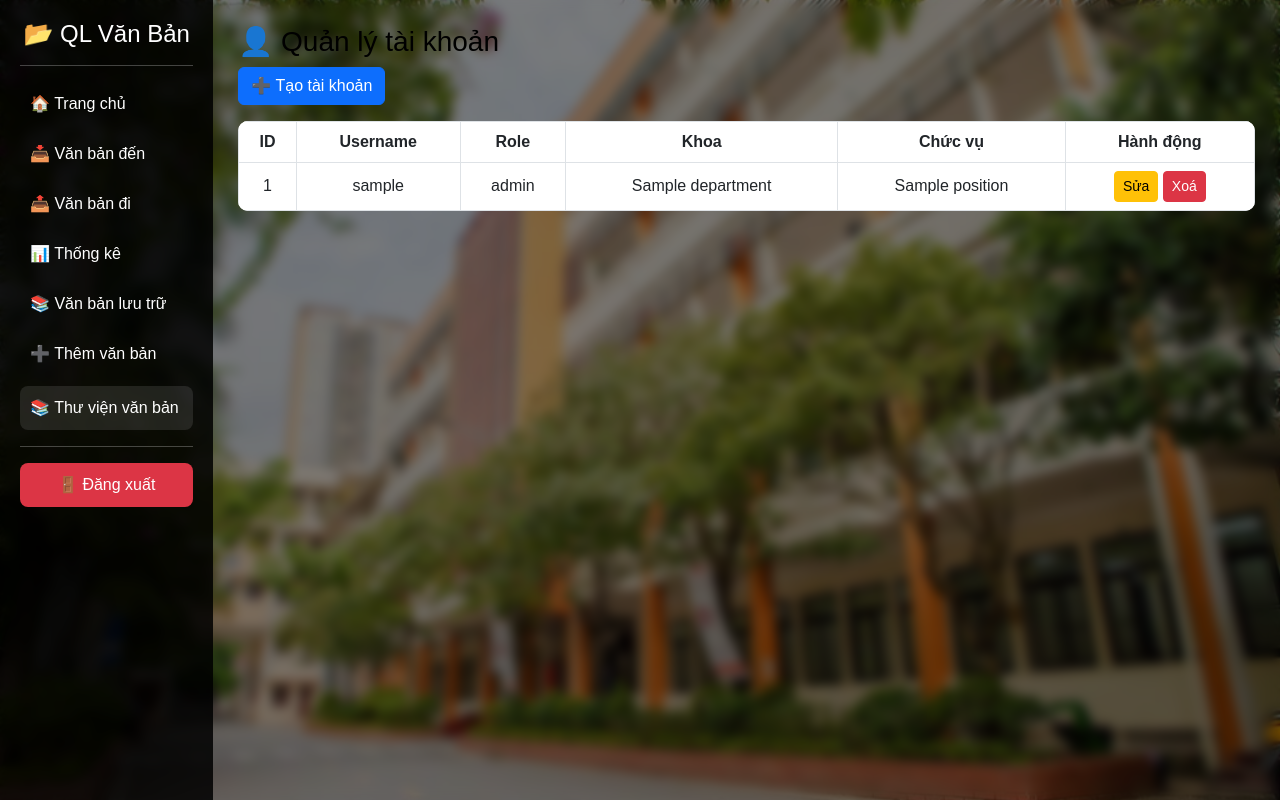
After one commit to duykhanh0811/quanlyvanban, a Flask app: template templates/users.html in a window 1280 px wide. The commit adds this page. Run offline with Flask 3, Linux system fonts and the light colour scheme; the template is opened without the code that fills it: most values are stand-ins (such as "Sample title", 1, 10 or a date in 2020); some libraries are stand-ins or nearby versions.

Commit message:
Add files via upload

```diff
--- a/templates/dashboard.html
+++ b/templates/dashboard.html
@@ -42,6 +42,10 @@
 
 {% if role == "admin" %}
 <a href="/admin/reports" class="btn btn-danger mb-3">📢 Xem phản hồi</a>
+{% endif %}
+
+{% if role == "admin" %}
+<a href="/admin/users" class="btn btn-dark mb-3">👤 Quản lý tài khoản</a>
 {% endif %}
 
 <!-- 📥 ĐANG XỬ LÝ -->
--- /dev/null
+++ b/templates/users.html
@@ -0,0 +1,34 @@
+{% extends "base.html" %}
+{% block content %}
+
+<h3>👤 Quản lý tài khoản</h3>
+
+<a href="/admin/add_user" class="btn btn-primary mb-3">➕ Tạo tài khoản</a>
+
+<table class="table table-bordered text-center">
+    <tr>
+        <th>ID</th>
+        <th>Username</th>
+        <th>Role</th>
+        <th>Khoa</th>
+        <th>Chức vụ</th>
+        <th>Hành động</th>
+    </tr>
+
+    {% for u in users %}
+    <tr>
+        <td>{{u.id}}</td>
+        <td>{{u.username}}</td>
+        <td>{{u.role}}</td>
+        <td>{{u.department}}</td>
+        <td>{{u.position}}</td>
+
+        <td>
+            <a href="/admin/edit_user/{{u.id}}" class="btn btn-warning btn-sm">Sửa</a>
+            <a href="/admin/delete_user/{{u.id}}" class="btn btn-danger btn-sm">Xoá</a>
+        </td>
+    </tr>
+    {% endfor %}
+</table>
+
+{% endblock %}
```
Also changed, not shown: templates/edit_user.html (added, +21 -0 lines).
